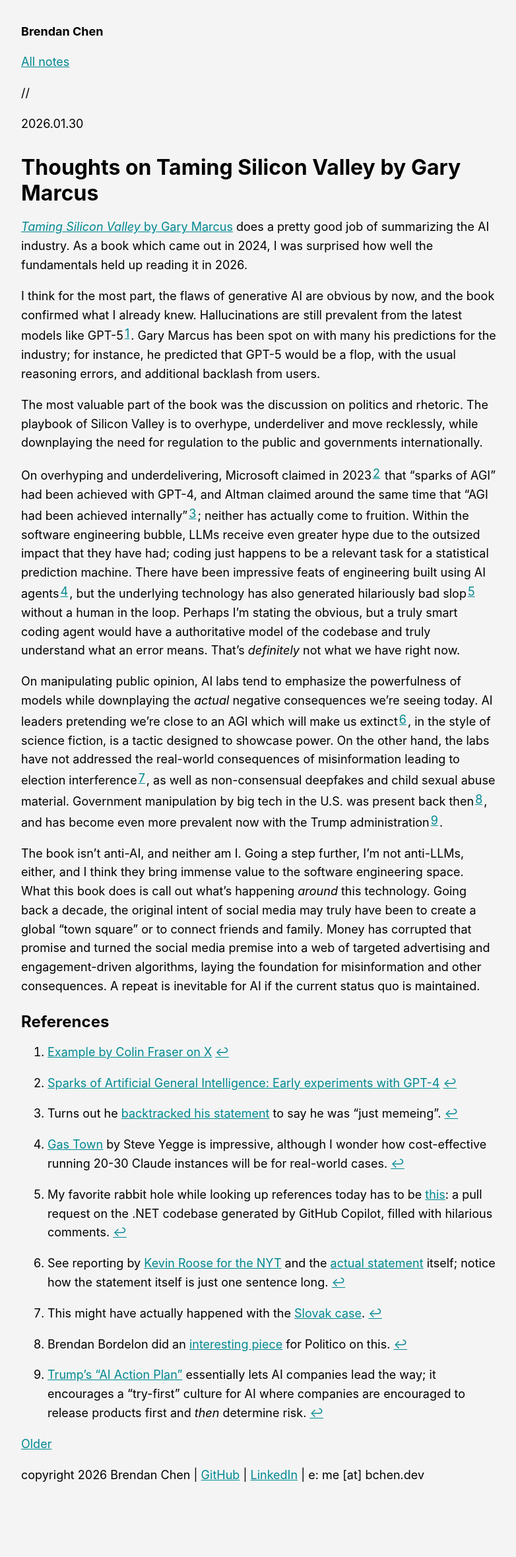
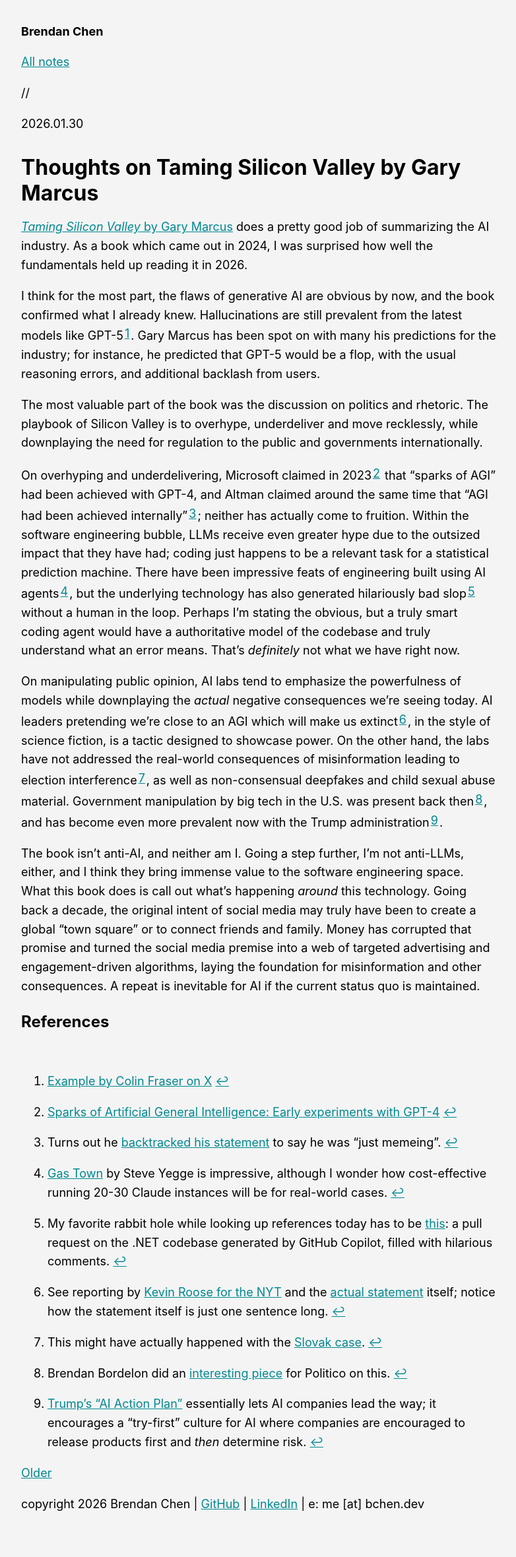
Before and after one commit to brendan-ch/brendan-ch.github.io, a Jekyll site: the page built from _posts/2026-01-30-taming-silicon-valley.md, in a window 1280 px wide. Shown: the whole page at 66% size, without its empty margins (248-1030 px from the left). Built offline with Jekyll 4.4.1, drawn with Linux system fonts in a browser that asks for light colours; before the commit the page ends 2316 px from its top, so only the background shows below that.

Commit message:
Add some padding to footnotes

```diff
--- a/assets/css/global.css
+++ b/assets/css/global.css
@@ -87,3 +87,7 @@ sup {
     padding-left: 2px;
     padding-right: 2px;
 }
+
+.footnotes {
+    padding-top: 32px;
+}
```
